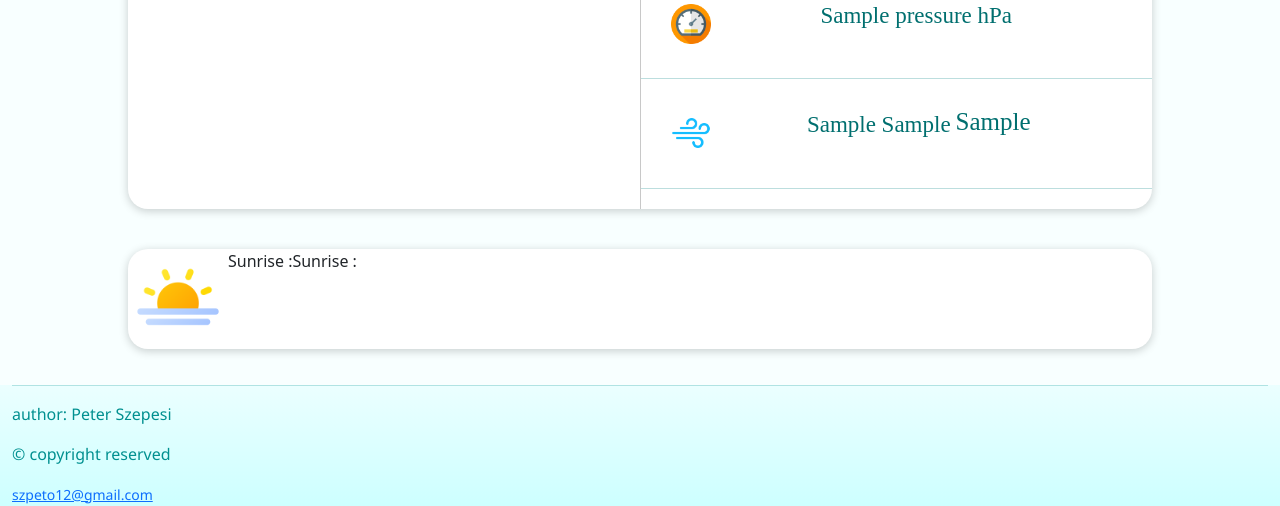
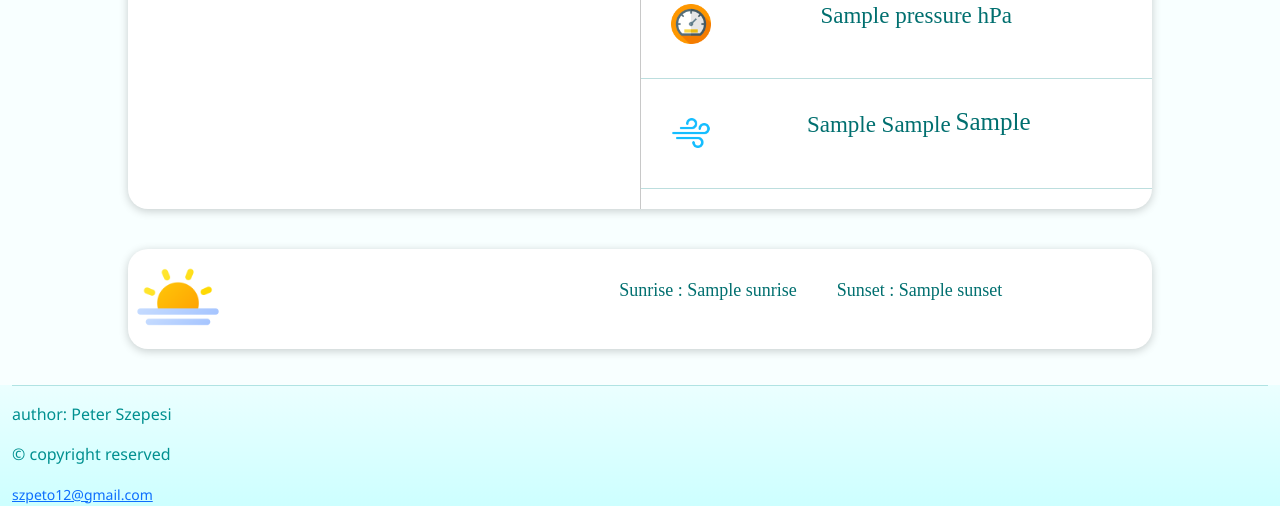
Before and after one commit to SzPeto/Python-Flask-website, a Flask app: template templates/weather-app.html in a window 1280 px wide. Shown: the part 719-1225 px from the top of the page. Run offline with Flask 3, Linux system fonts and the light colour scheme; the template is opened without the code that fills it: most values are stand-ins (such as "Sample title", 1, 10 or a date in 2020); grey boxes marked "Sample" are stand-in pictures.

Commit message:
Version v0.4.4

```diff
--- a/Main.py
+++ b/Main.py
@@ -32,8 +32,8 @@ def weather_app():
                                    wind_symbol = weather_app_object.wind_symbol,
                                    wind_speed=weather_app_object.wind_speed,
                                    speed_unit = weather_app_object.speed_unit,
-                                   active_tab = "current",
-                                   geo_data = weather_app_object.geo_data)
+                                   active_tab = "current", geo_data = weather_app_object.geo_data,
+                                   sunrise = weather_app_object.sunrise, sunset = weather_app_object.sunset)
         else:
             return redirect("/weather-app")
 
@@ -45,8 +45,8 @@ def weather_app():
                            wind_symbol = weather_app_object.wind_symbol,
                            wind_speed = weather_app_object.wind_speed,
                            speed_unit = weather_app_object.speed_unit,
-                           active_tab = "current",
-                           geo_data = weather_app_object.geo_data)
+                           active_tab = "current", geo_data = weather_app_object.geo_data,
+                           sunrise = weather_app_object.sunrise, sunset = weather_app_object.sunset)
 
 # Main *******************************************************************************************************
 if __name__ == "__main__":
--- a/static/Styles/styles.css
+++ b/static/Styles/styles.css
@@ -44,6 +44,8 @@ footer {
     background-color: rgb(255, 255, 255);
     box-shadow: 0px 2px 10px rgba(0,0,0,0.2);
     width: 80%;
+    align-items: center;
+    justify-content: center;
 }
 
 .v-box-left {
@@ -84,6 +86,20 @@ footer {
     font-size: 23px;
     color: rgb(0, 111, 111);
     padding: 4px;
+}
+
+.sunset-sunrise-icon-container {
+    flex: 1;
+    display: flex;
+    justify-content: flex-start;
+    align-items: center;
+}
+
+.sunset-sunrise-description-container {
+    flex: 2;
+    display: flex;
+    justify-content: center;
+    align-items: center;
 }
 
 /* Buttons ***************************************************************************************************** */
@@ -169,6 +185,13 @@ input[type="text"] {
     color: rgb(0, 111, 111);
 }
 
+.sunrise-sunset-label {
+    font-family: Bahnschrift;
+    font-size: 18px;
+    color: rgb(0, 111, 111);
+    padding: 20px;
+}
+
 /* Other ***************************************************************************************************** */
 #divider-h-box-data {
     color: red;
--- a/templates/weather-app.html
+++ b/templates/weather-app.html
@@ -95,10 +95,14 @@
 
             </div>
             <div class="h-box-main-2">
-                <img src="{{url_for('static', filename='Images/sunrise - minimalist.png')}}" width="100"
+                <div class="sunset-sunrise-icon-container">
+                    <img src="{{url_for('static', filename='Images/sunrise - minimalist.png')}}" width="100"
                      alt="sunrise">
-                <p>Sunrise : </p>
-                <p>Sunrise : </p>
+                </div>
+                <div class="sunset-sunrise-description-container">
+                    <p class="sunrise-sunset-label">Sunrise : {{ sunrise }}</p>
+                    <p class="sunrise-sunset-label">Sunset : {{ sunset }}</p>
+                </div>
             </div>
         </div>
     </main>
```
Also changed, not shown: weather_app.py (+10 -9 lines), 1 other file.
